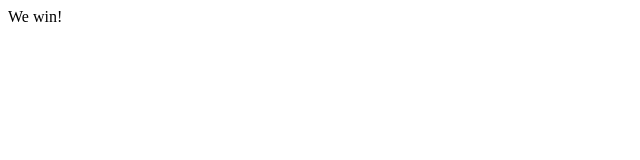
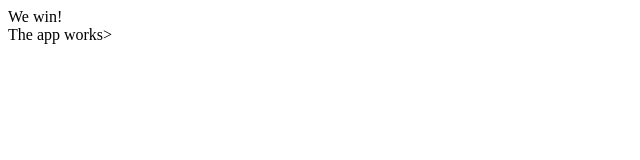
Before and after one commit to JoeH8rs/dm8-practice, a plain HTML site: page index.html in a window 1280 px wide. Shown: the full height of the page, 0-640 px from the left. Drawn offline with Linux system fonts and the light colour scheme.

Commit message:
Working app

```diff
--- a/index.html
+++ b/index.html
@@ -3,5 +3,8 @@
 		<div>
 			We win!
 		</div>
+		<div>
+			The app works>
+		</div>
 	</body>
 </html>
```
